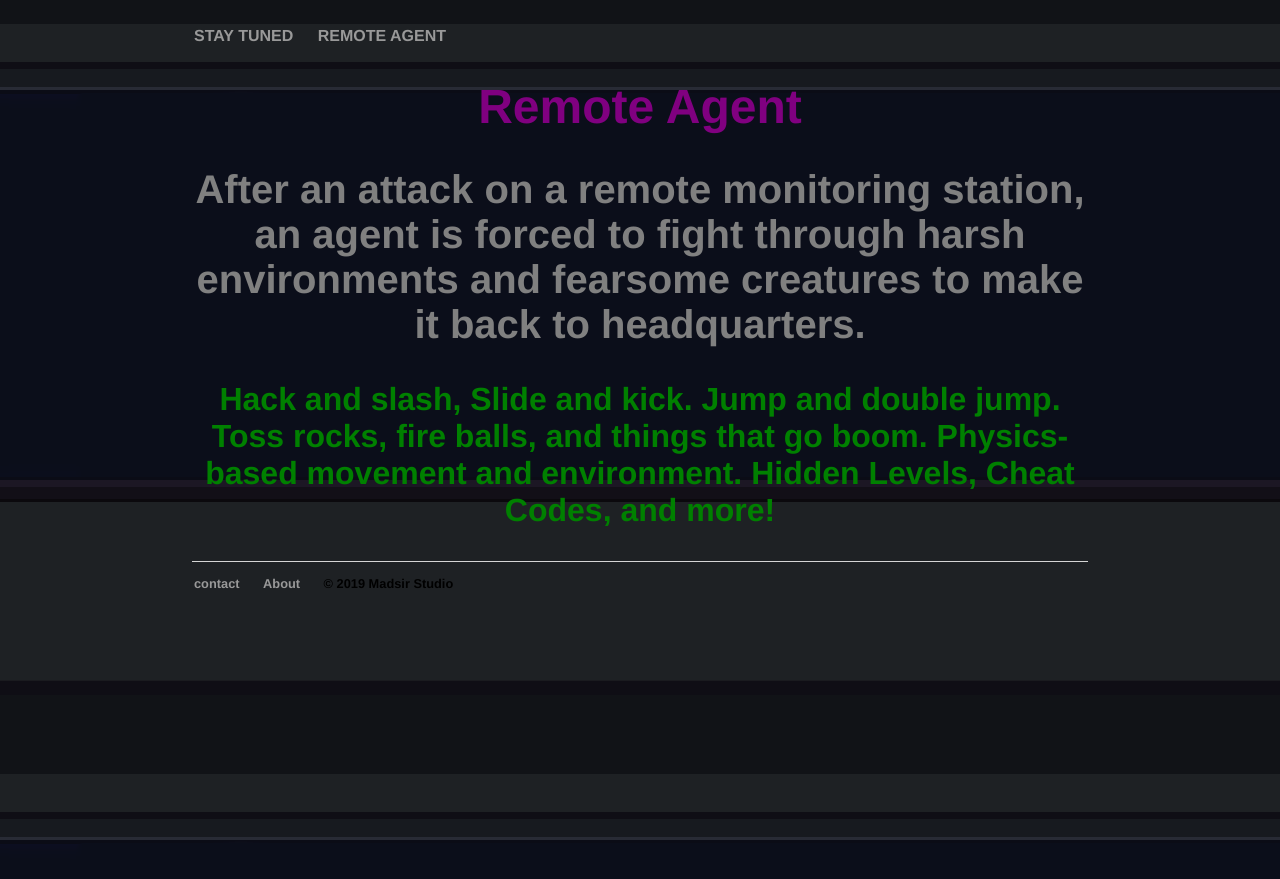
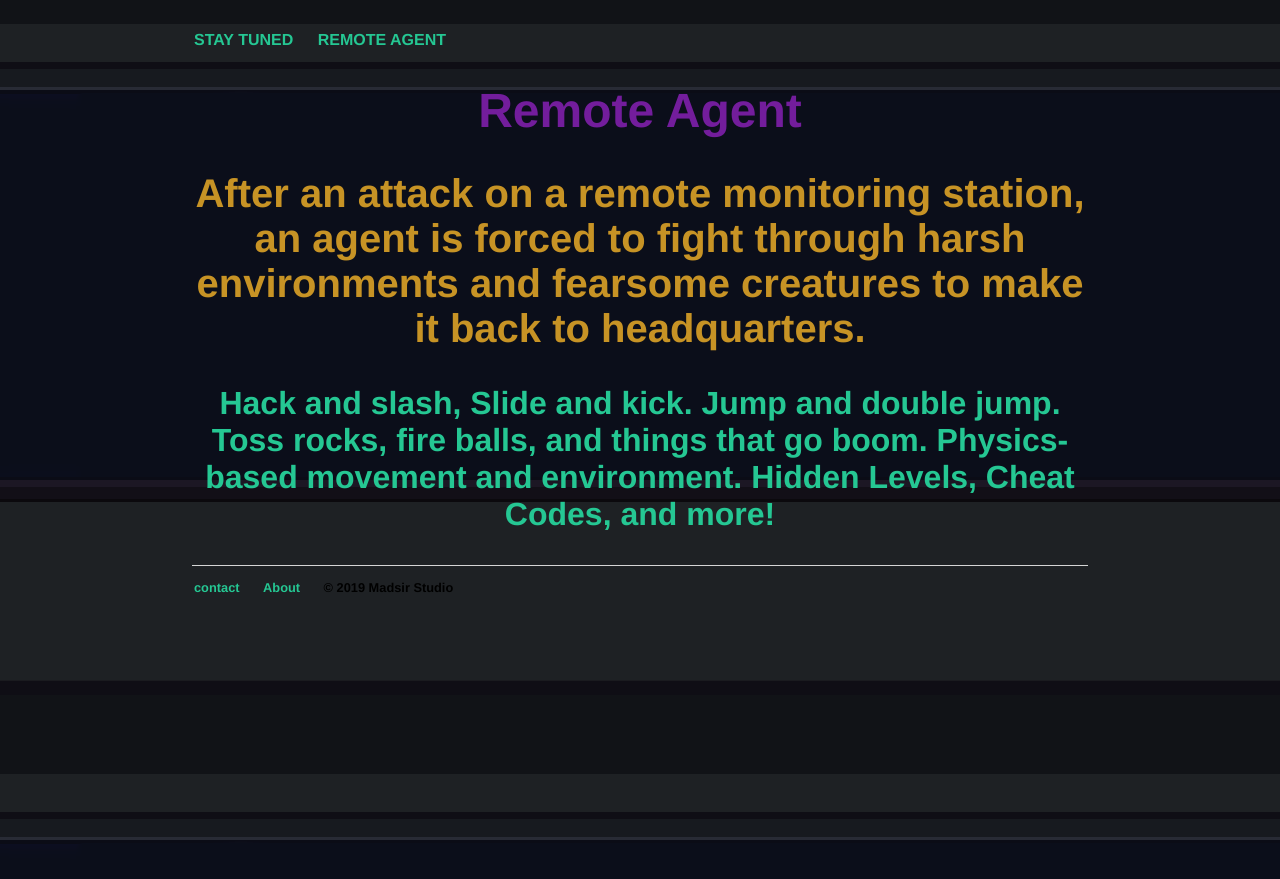
Before and after one commit to Madsir/madsirstudio.github.io, a Jekyll site: the page built from RemoteAgentGame/index.html, in a window 1280 px wide. Shown: the top 879 px of the page. Built offline with Jekyll 4.4.1, drawn with Linux system fonts in a browser that asks for light colours.

Commit message:
Update main.css

```diff
--- a/css/main.css
+++ b/css/main.css
@@ -1,6 +1,6 @@
 body {
     background: url(/Assets/Inside.png) black;
-    margin: 25px auto;
+    margin: 29px auto;
     width: 70%;
 }
 nav ul, footer ul {
@@ -15,7 +15,7 @@
 }
 a {
     text-decoration: none;
-    color: #999;
+    color: #25c793;
 }
 a:hover {
     text-decoration: underline;
@@ -23,22 +23,22 @@
 h1 {
     font-size: 3em;
     font-family:'Helvetica', 'Arial', 'Sans-Serif';
-    color: purple;
+    color: #731d9c;
 }
 h2 {
     font-size: 2.5em;
     font-family:'Helvetica', 'Arial', 'Sans-Serif';
-    color: gray;
+    color: #c79325;
 }
 h3 {
     font-size: 2em;
     font-family:'Helvetica', 'Arial', 'Sans-Serif';
-    color: green;
+    color: #25c793;
 }
 p {
     font-size: 1.5em;
     line-height: 1.4em;
-    color: gray;
+    color: #c79325;
 }
 footer {
     border-top: 1px solid #d5d5d5;
```
